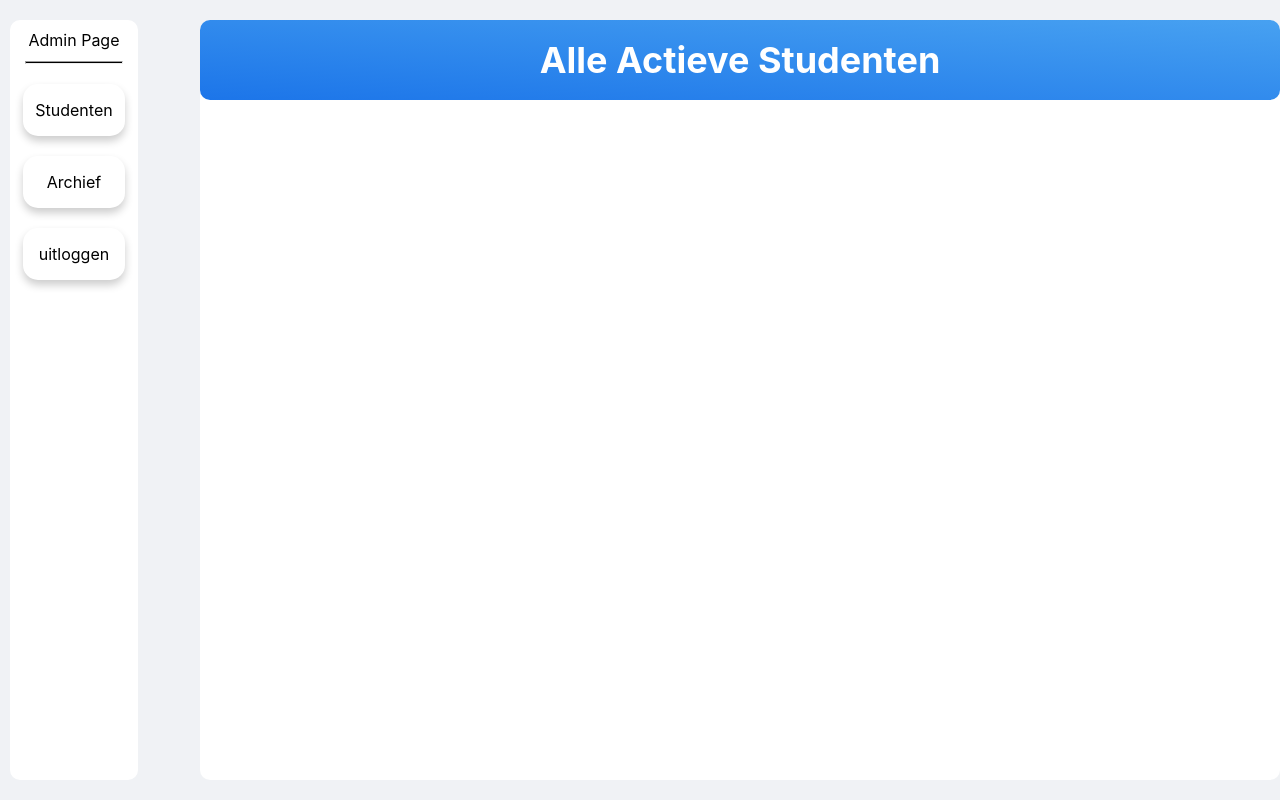
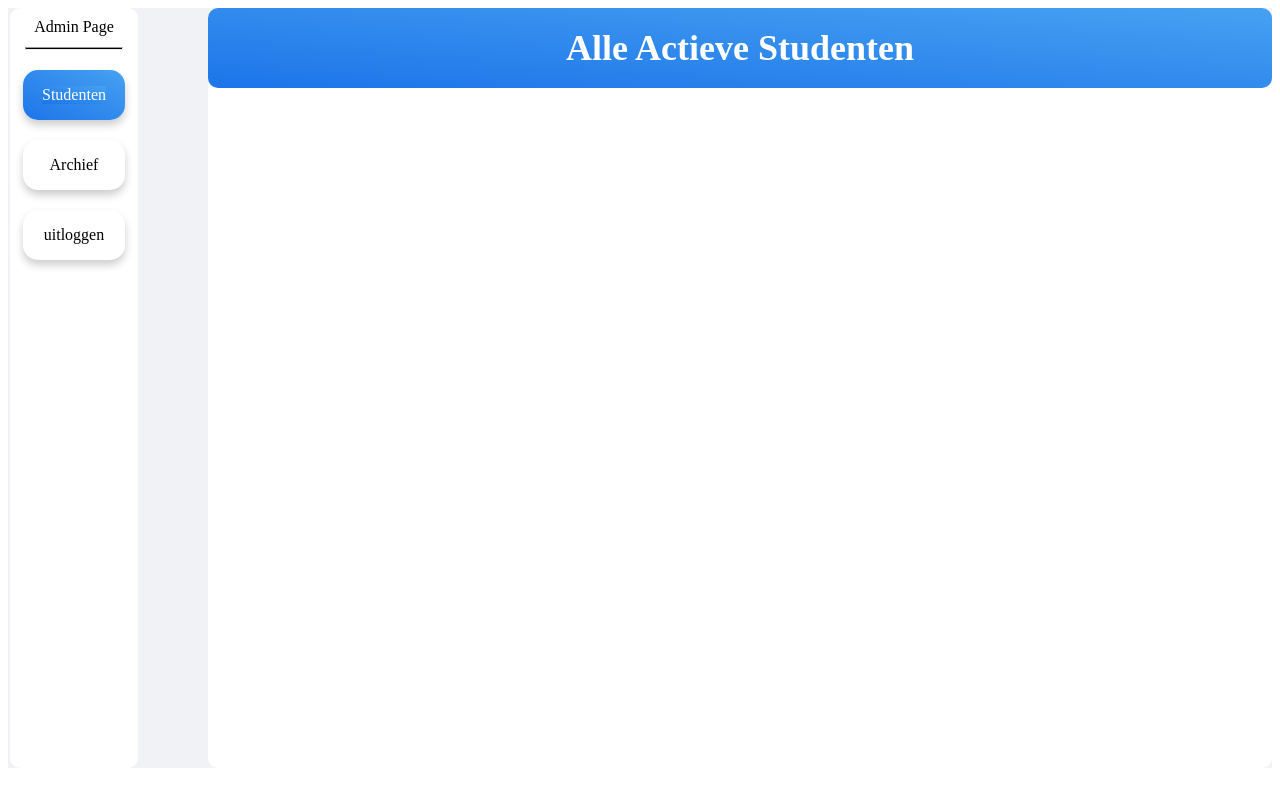
Before and after one commit to SnelleJelle05/Smjkkl-, a React (Create React App) app: page / in a window 1280 px wide. Built offline with nearby package versions, Linux system fonts and the light colour scheme.

Commit message:
improved code conventions, improved sidebar and set max-width

```diff
--- a/src/Admin/AdminIndex.tsx
+++ b/src/Admin/AdminIndex.tsx
@@ -1,20 +1,26 @@
+import React, { useState } from "react";
 import "../Assets/Css/admin.css";
-import SideBar from "../Componenten/SideBar";
+import { SideBar } from "../Componenten/SideBar";
 import Data from "../Componenten/Data";
 
-function AdminIndex() {
+export const AdminIndex = () => {
+    const [selectedPage, setSelectedPage] = useState(0);
+
+    const handlePageChange = (pageIndex: number) => {
+        setSelectedPage(pageIndex);
+    };
+
     return (
-
         <div className="container">
             <SideBar
                 title="Admin Page"
                 pageNames={["Studenten", "Archief", "uitloggen"]}
                 pageLinks={["#", "#", "#"]}
+                selectedPage={selectedPage}
+                onPageChange={handlePageChange}
             />
 
-            <Data Title="Alle Actieve Studenten"/>
+            <Data Title="Alle Actieve Studenten" />
         </div>
     );
 }
-
-export default AdminIndex;
--- a/src/App.css
+++ /dev/null
@@ -1,38 +0,0 @@
-.App {
-  text-align: center;
-}
-
-.App-logo {
-  height: 40vmin;
-  pointer-events: none;
-}
-
-@media (prefers-reduced-motion: no-preference) {
-  .App-logo {
-    animation: App-logo-spin infinite 20s linear;
-  }
-}
-
-.App-header {
-  background-color: #282c34;
-  min-height: 100vh;
-  display: flex;
-  flex-direction: column;
-  align-items: center;
-  justify-content: center;
-  font-size: calc(10px + 2vmin);
-  color: white;
-}
-
-.App-link {
-  color: #61dafb;
-}
-
-@keyframes App-logo-spin {
-  from {
-    transform: rotate(0deg);
-  }
-  to {
-    transform: rotate(360deg);
-  }
-}
--- a/src/Assets/Css/SideBarCss.css
+++ b/src/Assets/Css/SideBarCss.css
@@ -41,3 +41,8 @@ p{
     justify-content: center;
     color: black;
 }
+
+.selected {
+    background: linear-gradient(to top right, #1C75E9, #47A1F1);
+    color: white;
+}
--- a/src/Assets/Css/admin.css
+++ b/src/Assets/Css/admin.css
@@ -1,8 +1,8 @@
 .container {
     background: #f0f2f5;
     display: flex;
-    height: 100vh;
-    width: 100vw;
+    max-height: 100vh;
+    max-width: 100vw;
     justify-content: center;
     align-items: center;
 }
--- a/src/Componenten/SideBar.tsx
+++ b/src/Componenten/SideBar.tsx
@@ -1,43 +1,35 @@
-import React from 'react';
+import * as React from 'react';
 import "../Assets/Css/SideBarCss.css";
 
 interface BasicComponentProps {
-    // Define your props here
     title: string;
     pageNames: string[];
     pageLinks: string[];
-
+    selectedPage: number;
+    onPageChange?: (pageIndex: number) => void;
 }
 
+export const SideBar = (props: BasicComponentProps) => {
+    return (
+        <div className={"containerSideBar"}>
+            <h1 className="h1sidebar">{props.title}</h1>
+            <hr className={'line'}/>
 
-const SideBar: React.FC<BasicComponentProps> = ({title, pageNames, pageLinks}) => {
-    return (
-        <>
-
-            <div className={"containerSideBar"}>
-
-                <h1 className="h1sidebar">{title}</h1>
-
-                <hr className={'line'}/>
-
-
-                <a href={pageLinks[0]} className={'items'}>
-                    <p>{pageNames[0]}</p>
+            {props.pageNames.map((pageName, index) => (
+                <a
+                    key={index}
+                    href={props.pageLinks[index]}
+                    className={`items ${props.selectedPage === index ? 'selected' : ''}`}
+                    onClick={(e) => {
+                        e.preventDefault();
+                        if (props.onPageChange) {
+                            props.onPageChange(index);
+                        }
+                    }}
+                >
+                    <p className={`${props.selectedPage === index ? 'selected' : ''}`}>{pageName}</p>
                 </a>
-
-
-                <a href={pageLinks[1]} className={'items'}>
-                    <p>{pageNames[1]}</p>
-                </a>
-
-                <a href={pageLinks[2]} className={'items'}>
-                    <p>{pageNames[2]}</p>
-                </a>
-
-            </div>
-
-        </>
+            ))}
+        </div>
     );
 };
-
-export default SideBar;
--- a/src/index.css
+++ /dev/null
@@ -1,13 +0,0 @@
-body {
-  margin: 0;
-  font-family: -apple-system, BlinkMacSystemFont, 'Segoe UI', 'Roboto', 'Oxygen',
-    'Ubuntu', 'Cantarell', 'Fira Sans', 'Droid Sans', 'Helvetica Neue',
-    sans-serif;
-  -webkit-font-smoothing: antialiased;
-  -moz-osx-font-smoothing: grayscale;
-}
-
-code {
-  font-family: source-code-pro, Menlo, Monaco, Consolas, 'Courier New',
-    monospace;
-}
--- a/src/index.tsx
+++ b/src/index.tsx
@@ -1,8 +1,6 @@
 import React from 'react';
 import ReactDOM from 'react-dom/client';
-import './index.css';
-import App from './App';
-import reportWebVitals from './reportWebVitals';
+import { App } from './App';
 
 const root = ReactDOM.createRoot(
   document.getElementById('root') as HTMLElement
@@ -12,8 +10,3 @@ root.render(
     <App />
   </React.StrictMode>
 );
-
-// If you want to start measuring performance in your app, pass a function
-// to log results (for example: reportWebVitals(console.log))
-// or send to an analytics endpoint. Learn more: https://bit.ly/CRA-vitals
-reportWebVitals();
--- a/src/reportWebVitals.ts
+++ /dev/null
@@ -1,15 +0,0 @@
-import { ReportHandler } from 'web-vitals';
-
-const reportWebVitals = (onPerfEntry?: ReportHandler) => {
-  if (onPerfEntry && onPerfEntry instanceof Function) {
-    import('web-vitals').then(({ getCLS, getFID, getFCP, getLCP, getTTFB }) => {
-      getCLS(onPerfEntry);
-      getFID(onPerfEntry);
-      getFCP(onPerfEntry);
-      getLCP(onPerfEntry);
-      getTTFB(onPerfEntry);
-    });
-  }
-};
-
-export default reportWebVitals;
```
Also changed, not shown: src/App.tsx (+3 -7 lines), src/setupTests.ts (deleted, +0 -5 lines), 1 other file (tests, documents, lock files or other folders).
